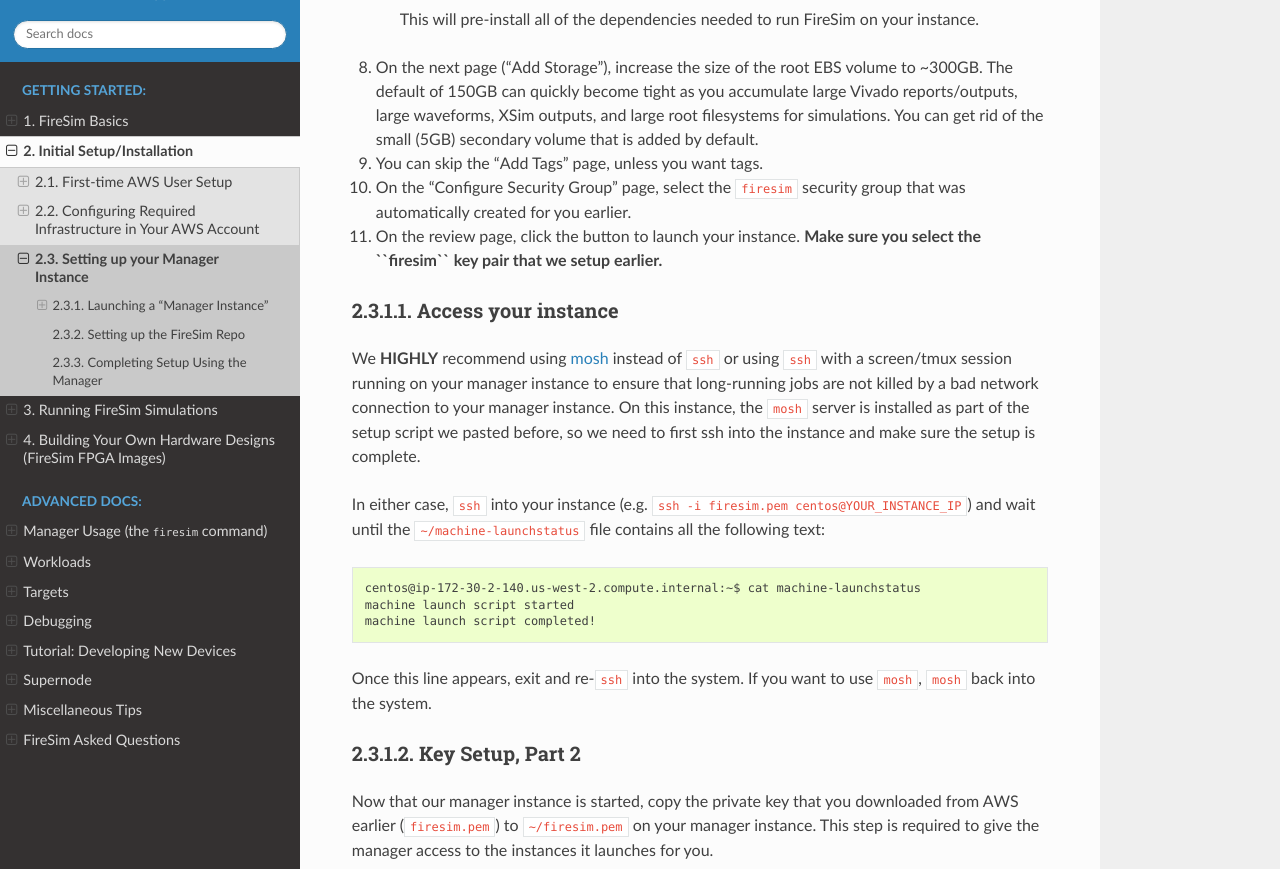
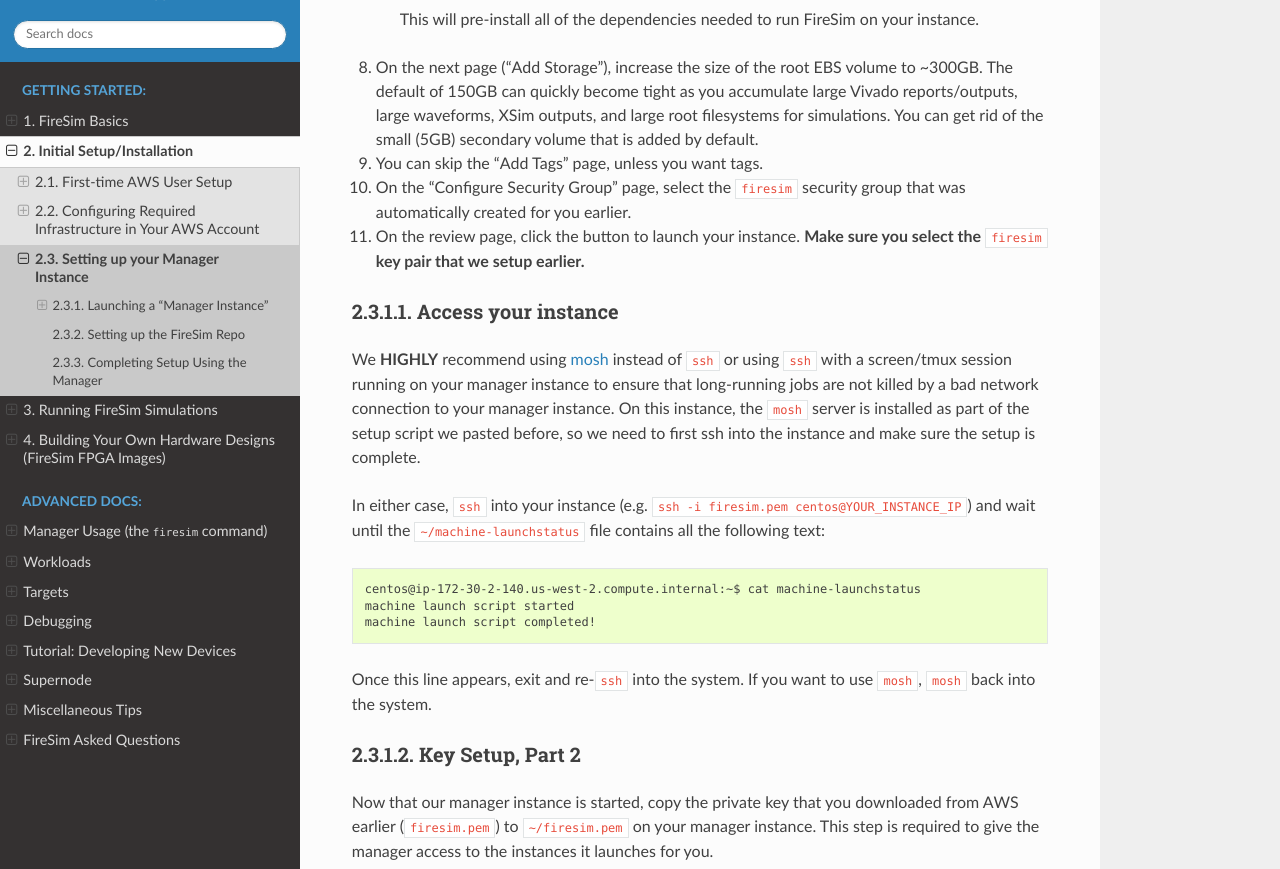
Before and after one commit to firesim/firesim, a Sphinx documentation site: the page built from docs/Initial-Setup/Setting-up-your-Manager-Instance.rst, in a window 1280 px wide and 900 px high, scrolled down 1107 px, cut to the strip 31-900 px from the top of the window. Built offline with Sphinx 7.4.7 and the Read the Docs theme 2.0.0, drawn with Linux system fonts in a browser that asks for light colours.

Commit message:
fix bold

```diff
--- a/docs/Initial-Setup/Setting-up-your-Manager-Instance.rst
+++ b/docs/Initial-Setup/Setting-up-your-Manager-Instance.rst
@@ -67,7 +67,7 @@
 10. On the "Configure Security Group" page, select the ``firesim``
     security group that was automatically created for you earlier.
 11. On the review page, click the button to launch your instance.
-    **Make sure you select the ``firesim`` key pair that we setup earlier.**
+    **Make sure you select the** ``firesim`` **key pair that we setup earlier.**
 
 Access your instance
 ~~~~~~~~~~~~~~~~~~~~
```
